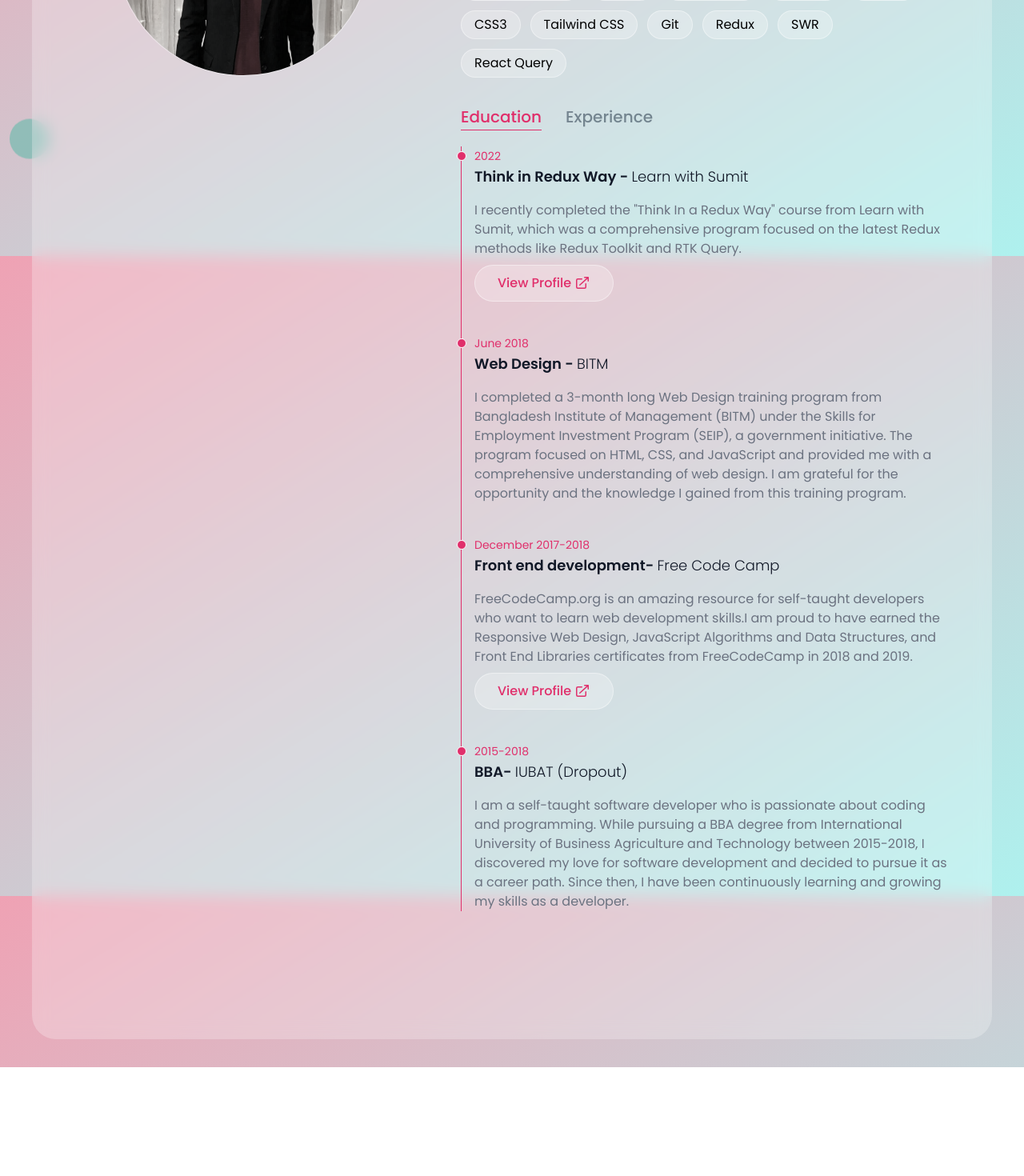
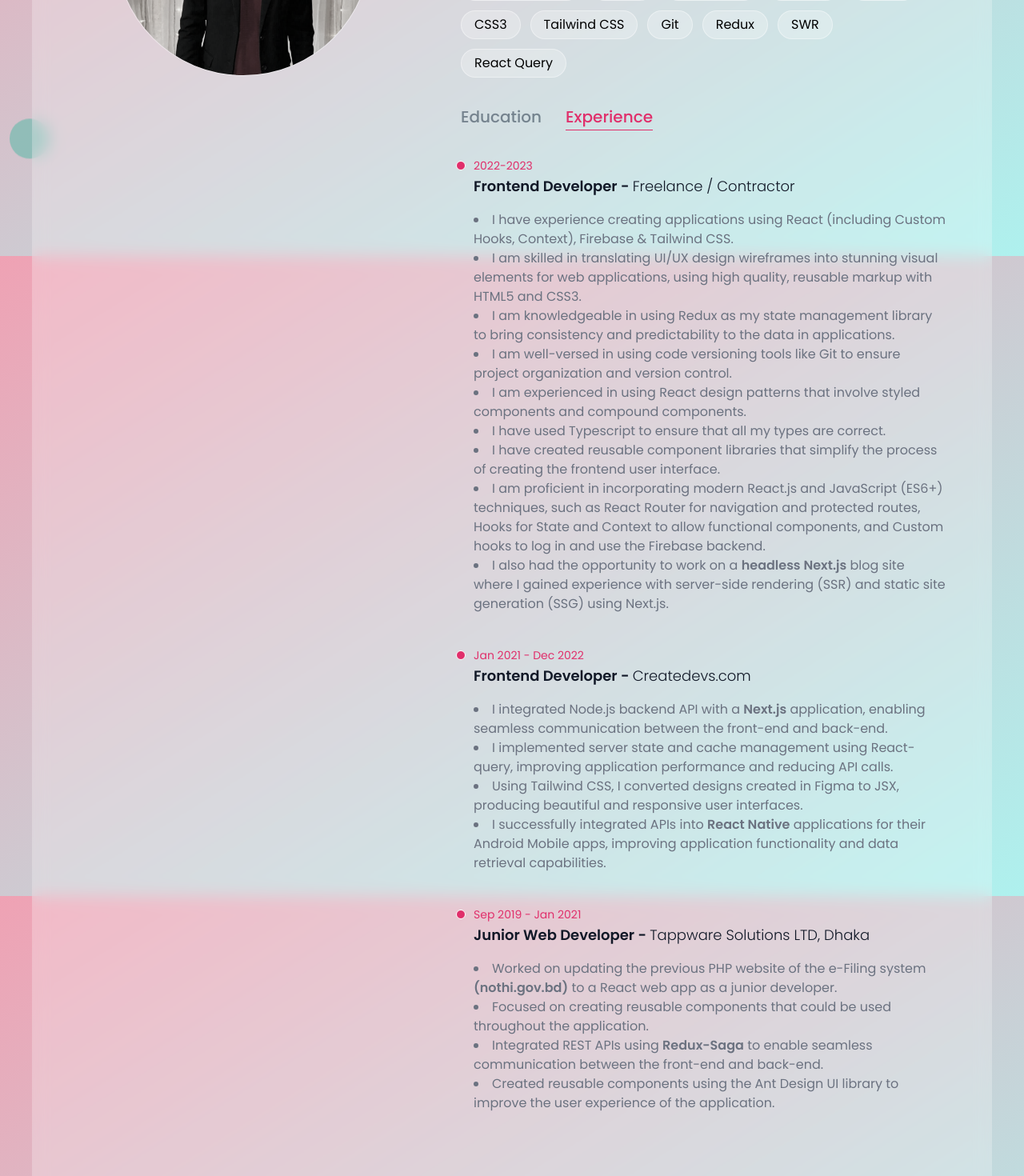
Before and after one commit to Shahriar-Shakil/shahriar-portfolio-2023, a Next.js app: page /about in a window 1280 px wide. Shown: the part 480-1950 px from the top of the page at 80% size. Before the commit the page ends 1814 px from the top, so only its background shows below. Built offline with nearby package versions, Linux system fonts and the light colour scheme.

Commit message:
fix headless tab issue

```diff
--- a/src/components/UI/Experience.tsx
+++ b/src/components/UI/Experience.tsx
@@ -50,6 +50,12 @@ export default function Experience({}: Props) {
             routes, Hooks for State and Context to allow functional components,
             and Custom hooks to log in and use the Firebase backend.
           </li>
+          <li>
+            I also had the opportunity to work on a{" "}
+            <span className="font-semibold">headless Next.js</span> blog site
+            where I gained experience with server-side rendering (SSR) and
+            static site generation (SSG) using Next.js.
+          </li>
         </ul>
       </li>
 
@@ -98,14 +104,16 @@ export default function Experience({}: Props) {
         <ul className="mt-4 list-disc list-inside text-base font-normal text-gray-500 dark:text-gray-400">
           <li>
             Worked on updating the previous PHP website of the e-Filing system
-            (nothi.gov.bd) to a React web app as a junior developer.
+            <span className="font-semibold"> (nothi.gov.bd)</span> to a React
+            web app as a junior developer.
           </li>
           <li>
             Focused on creating reusable components that could be used
             throughout the application.
           </li>
           <li>
-            Integrated REST APIs using Redux-Saga to enable seamless
+            Integrated REST APIs using{" "}
+            <span className="font-semibold">Redux-Saga</span> to enable seamless
             communication between the front-end and back-end.
           </li>
           <li>
--- a/src/pages/about.tsx
+++ b/src/pages/about.tsx
@@ -6,6 +6,7 @@ import { Tab } from "@headlessui/react";
 import { ArrowTopRightOnSquareIcon } from "@heroicons/react/20/solid";
 import Education from "@/components/UI/Education";
 import Experience from "@/components/UI/Experience";
+import { Fragment } from "react";
 
 let skills = [
   "JavaScript Es6",
@@ -52,10 +53,10 @@ export default function AboutPage() {
               </span>
             ))}
           </div>
-          <div>
-            <Tab.Group>
+
+          <Tab.Group defaultIndex={1}>
             <Tab.List>
-                <Tab>
+              <Tab as={Fragment}>
                 {({ selected }) => (
                   <button
                     className={`${selected ? "selected" : ""} tab-button`}
@@ -64,7 +65,7 @@ export default function AboutPage() {
                   </button>
                 )}
               </Tab>
-                <Tab>
+              <Tab as={Fragment}>
                 {({ selected }) => (
                   <button
                     className={`${selected ? "selected" : ""} tab-button`}
@@ -76,7 +77,6 @@ export default function AboutPage() {
             </Tab.List>
             <Tab.Panels className="mt-5">
               <Tab.Panel>
-                  {" "}
                 <Education />
               </Tab.Panel>
               <Tab.Panel>
@@ -86,7 +86,6 @@ export default function AboutPage() {
           </Tab.Group>
         </div>
       </div>
-      </div>
     </Layout>
   );
 }
```
Lines whose indentation alone changed are shown as unchanged.
